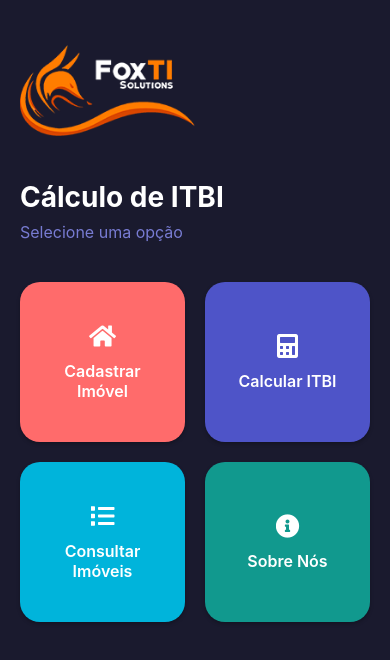
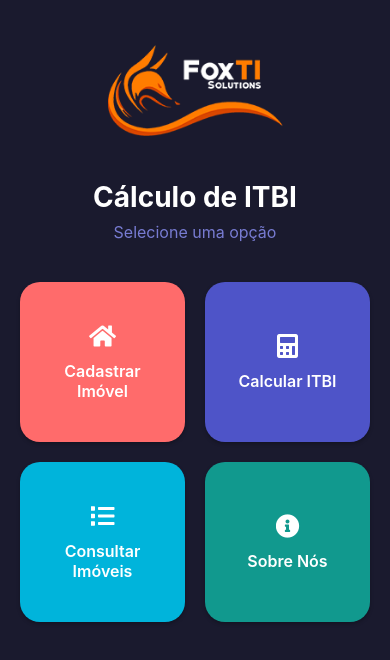
Before and after one commit to lucasskt18/iTBI-calc, a React Native app: screen /Home in a window 390 px wide. Shown: the top 660 px of the page. Built offline with nearby package versions, Linux system fonts and the light colour scheme.

Commit message:
Ajuste logo

```diff
--- a/src/screens/HomeScreen.tsx
+++ b/src/screens/HomeScreen.tsx
@@ -97,7 +97,7 @@ const styles = StyleSheet.create({
     backgroundColor: "#1A1A2E",
   },
   header: {
-    // alignItems: "center",
+    alignItems: "center",
     padding: 20,
     paddingTop: 40,
   },
```
